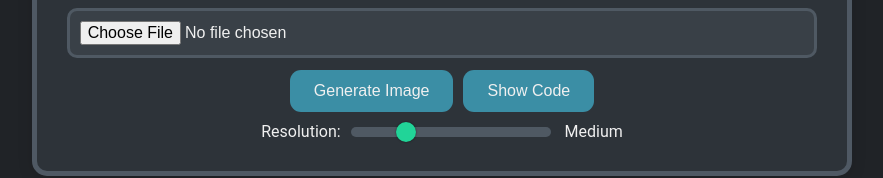
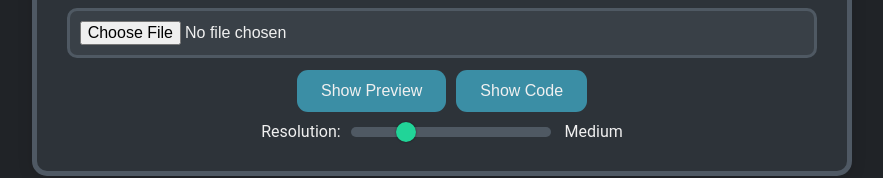
Before and after one commit to dinguschan-owo/Image-to-CSS-converter, a plain HTML site: page index.html in a window 1280 px wide. Shown: the part 361-539 px from the top of the page, without its empty margins (198-1081 px from the left). Drawn offline with Linux system fonts and the light colour scheme.

Commit message:
speak english damn

```diff
--- a/index.html
+++ b/index.html
@@ -181,7 +181,7 @@
       <h1>Image to pure CSS converter :D</h1>
       <input type="file" id="imageInput" accept="image/*">
       <div class="control-group">
-        <button id="generateButton">Generate Image</button>
+        <button id="generateButton">Show Preview</button>
         <button id="toggleViewButton">Show Code</button>
       </div>
       <div class="control-group" id="resolutionControls">
```
